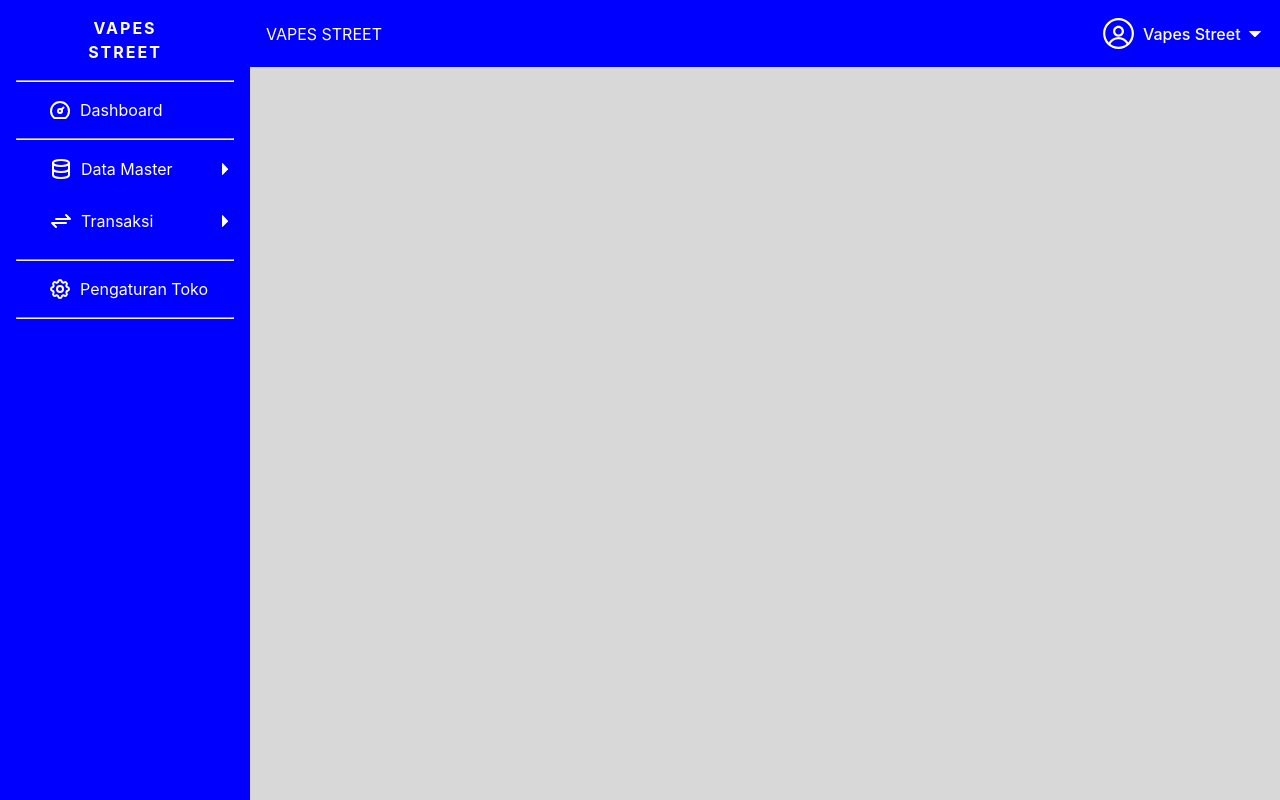
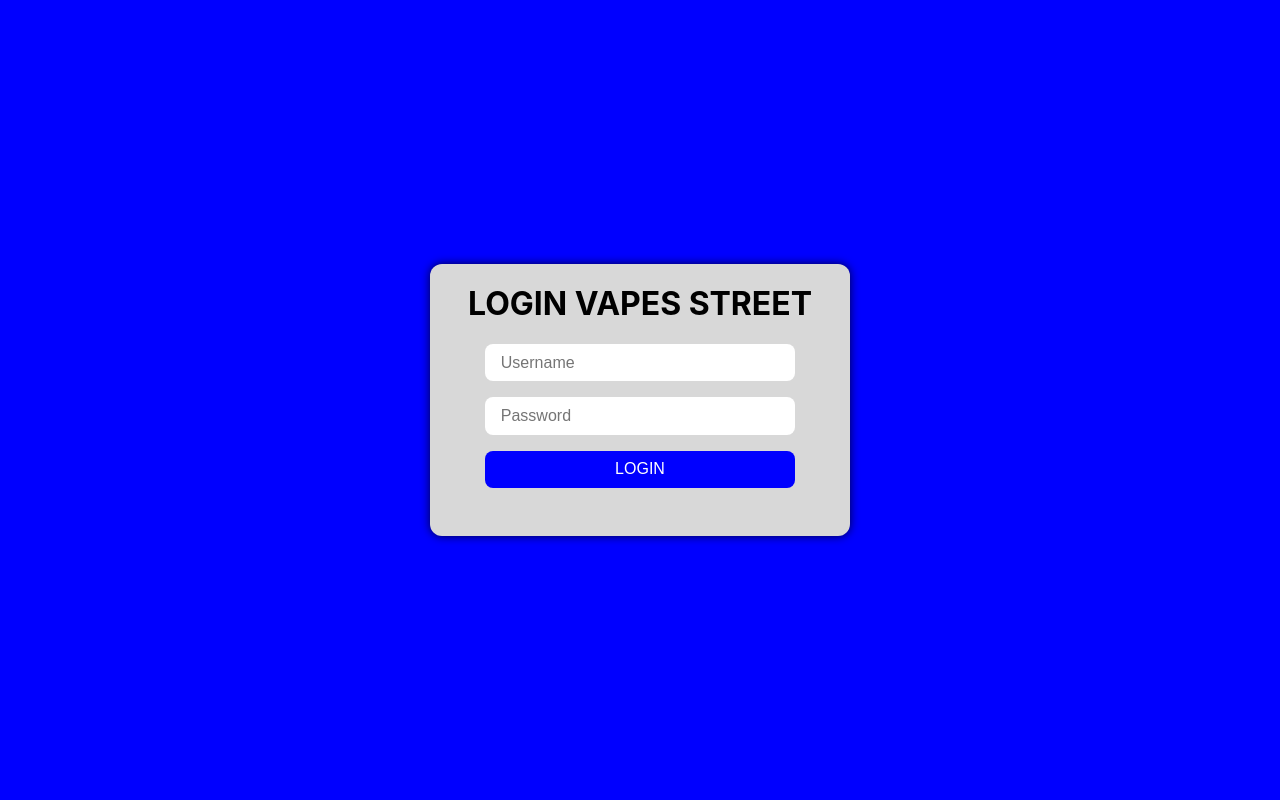
Before and after one commit to masatidhira/frontend-vapestreet, a React (Vite) app: page / in a window 1280 px wide. Built offline with nearby package versions, Linux system fonts and the light colour scheme.

Commit message:
Add login form

```diff
--- a/src/App.jsx
+++ b/src/App.jsx
@@ -1,9 +1,10 @@
-import Navigation from './components/Navigation';
+// import HomeLayout from './components/HomeLayout';
+import LoginPage from './pages/LoginPage';
 
 function App() {
   return (
     <>
-      <Navigation />
+      <LoginPage />
     </>
   );
 }
--- /dev/null
+++ b/src/components/HomeLayout/HomeLayout.scss
@@ -0,0 +1,8 @@
+.home {
+  width: 100%;
+  min-width: 320px;
+  min-height: 100vh;
+  display: flex;
+  flex-direction: column;
+  padding-left: var(--nav-width);
+}
--- /dev/null
+++ b/src/components/HomeLayout/index.jsx
@@ -0,0 +1,13 @@
+import Navigation from '../Navigation';
+
+import './HomeLayout.scss';
+
+const HomeLayout = () => {
+  return (
+    <div className="home">
+      <Navigation />
+    </div>
+  );
+};
+
+export default HomeLayout;
--- a/src/index.scss
+++ b/src/index.scss
@@ -4,7 +4,6 @@
   --clr-navigation: blue;
   --clr-white: #ffffff;
   --clr-gray: #d8d8d8;
-
   --clr-dark: black;
 
   font-family: Inter, system-ui, Avenir, Helvetica, Arial, sans-serif;
@@ -25,14 +24,6 @@
   margin: 0;
   padding: 0;
   box-sizing: border-box;
-}
-
-body {
-  display: flex;
-  flex-direction: column;
-  min-width: 320px;
-  min-height: 100vh;
-  padding-left: var(--nav-width);
 }
 
 ul {
--- /dev/null
+++ b/src/pages/LoginPage/LoginPage.scss
@@ -0,0 +1,54 @@
+.loginpage {
+  background-color: var(--clr-navigation);
+  width: 100%;
+  height: 100vh;
+  display: flex;
+  justify-content: center;
+  align-items: center;
+
+  .content {
+    background-color: var(--clr-gray);
+    width: min(90%, 420px);
+    display: flex;
+    flex-direction: column;
+    align-items: center;
+    border-radius: 12px;
+    padding: 1rem 1rem 2rem 1rem;
+    box-shadow: 0 0 10px 0 rgba(0, 0, 0, 0.75);
+
+    .logo {
+      font-size: 2rem;
+      font-weight: bold;
+      margin-bottom: 1rem;
+    }
+
+    .form {
+      width: 80%;
+      display: flex;
+      flex-direction: column;
+
+      input {
+        width: 100%;
+        padding: 0.6rem 1rem;
+        margin-bottom: 1rem;
+        font-size: 1rem;
+        border: none;
+        border-radius: 8px;
+      }
+
+      .text-error {
+        color: red;
+        margin-bottom: 0.5rem;
+      }
+
+      .btn-login {
+        background-color: var(--clr-navigation);
+        color: var(--clr-white);
+      }
+
+      .hidden {
+        display: none;
+      }
+    }
+  }
+}
--- a/src/pages/LoginPage/index.jsx
+++ b/src/pages/LoginPage/index.jsx
@@ -1,5 +1,54 @@
+import { useState } from 'react';
+import './LoginPage.scss';
+
 const LoginPage = () => {
-  return <div>LOGIN PAGE</div>;
+  const [username, setUsername] = useState('');
+  const [password, setPassword] = useState('');
+  const [error, setError] = useState(false);
+
+  const clearForm = () => {
+    setUsername('');
+    setPassword('');
+  };
+
+  const handleLogin = (e) => {
+    e.preventDefault();
+    console.log(username, password);
+
+    if (username !== 'admin' || password !== 'admin') {
+      setError(true);
+    } else {
+      setError(false);
+    }
+
+    clearForm();
+  };
+
+  return (
+    <div className="loginpage">
+      <div className="content">
+        <div className="logo">LOGIN VAPES STREET</div>
+        <form className="form" onSubmit={handleLogin}>
+          <input
+            type="text"
+            placeholder="Username"
+            value={username}
+            onChange={(e) => setUsername(e.target.value)}
+          />
+          <input
+            type="password"
+            placeholder="Password"
+            value={password}
+            onChange={(e) => setPassword(e.target.value)}
+          />
+          <p className={error ? 'text-error' : 'text-error hidden'}>
+            *Username atau password salah.
+          </p>
+          <input type="submit" className="btn-login" value="LOGIN" />
+        </form>
+      </div>
+    </div>
+  );
 };
 
 export default LoginPage;
```
